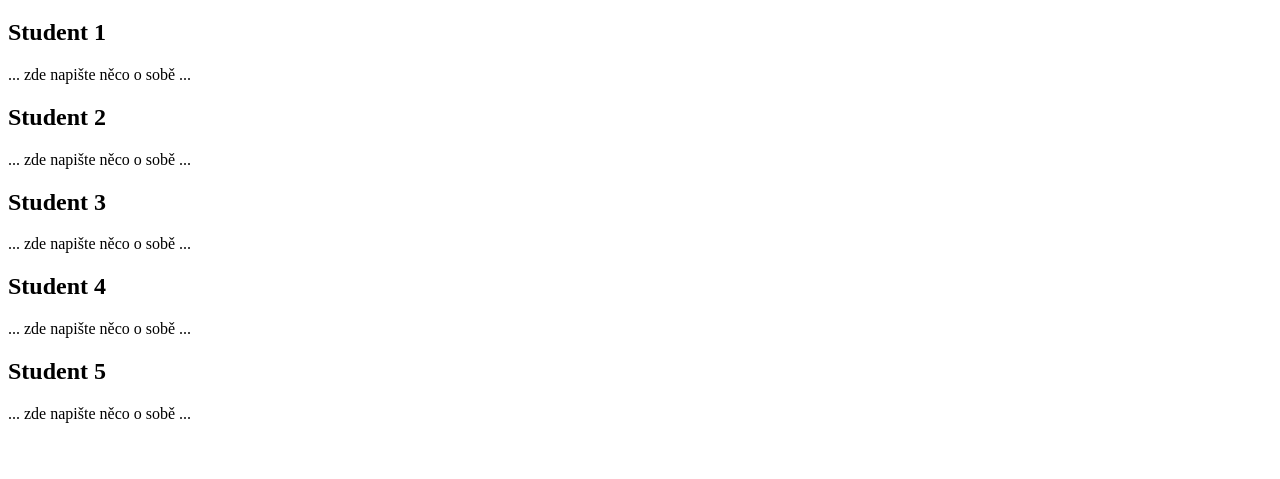
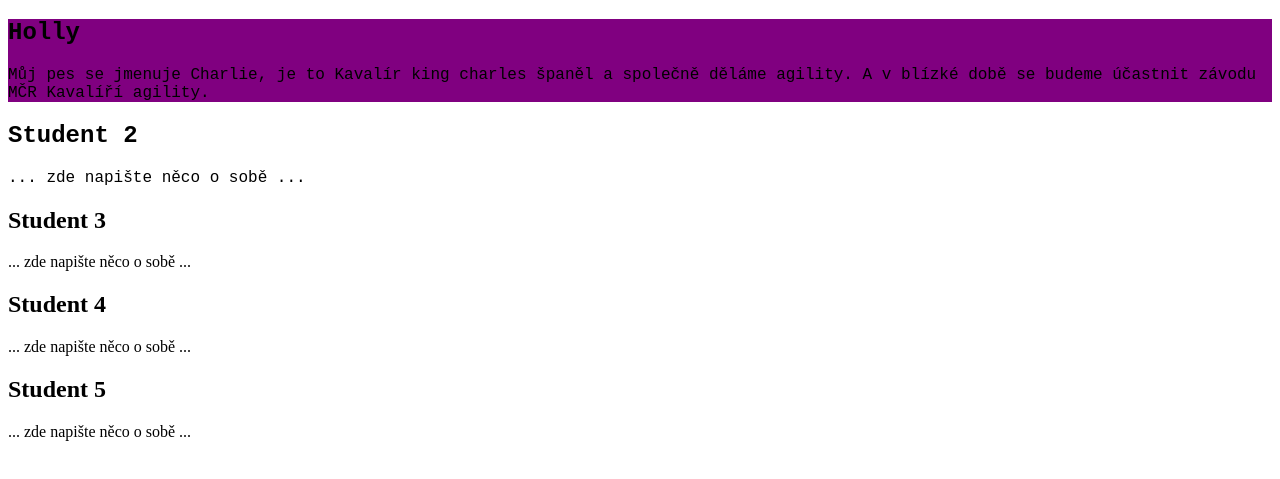
Before and after one commit to MFarka7/Error_5, a plain HTML site: page index.html in a window 1280 px wide. Shown: the part 61-540 px from the top of the page. Drawn offline with Linux system fonts and the light colour scheme.

Commit message:
holly_feature

```diff
--- a/index.html
+++ b/index.html
@@ -12,8 +12,8 @@
     </header>
 
     <section id="PetraK">
-        <h2>Student 1</h2>
-        <p>... zde napište něco o sobě ...</p>
+        <h2>Holly</h2>
+        <p>Můj pes se jmenuje Charlie, je to Kavalír king charles španěl a společně děláme agility. A v blízké době se budeme účastnit závodu MČR Kavalíří agility.</p>
     </section>
 
     <section id="BarboraJ">
--- a/mycss.css
+++ b/mycss.css
@@ -3,15 +3,15 @@ body{
 }
 
 #PetraK{
-   background-color:initial;
-   font-family:initial;
-   color:initial;
+   background-color:purple;
+   font-family:'Courier New', Courier, monospace;
+   color:black;
 
 }
 
 #BarboraJ{
    background-color: initial;
-   font-family: initial;
+   font-family: 'Courier New', Courier, monospace;
    color:initial;
 
 }
```
